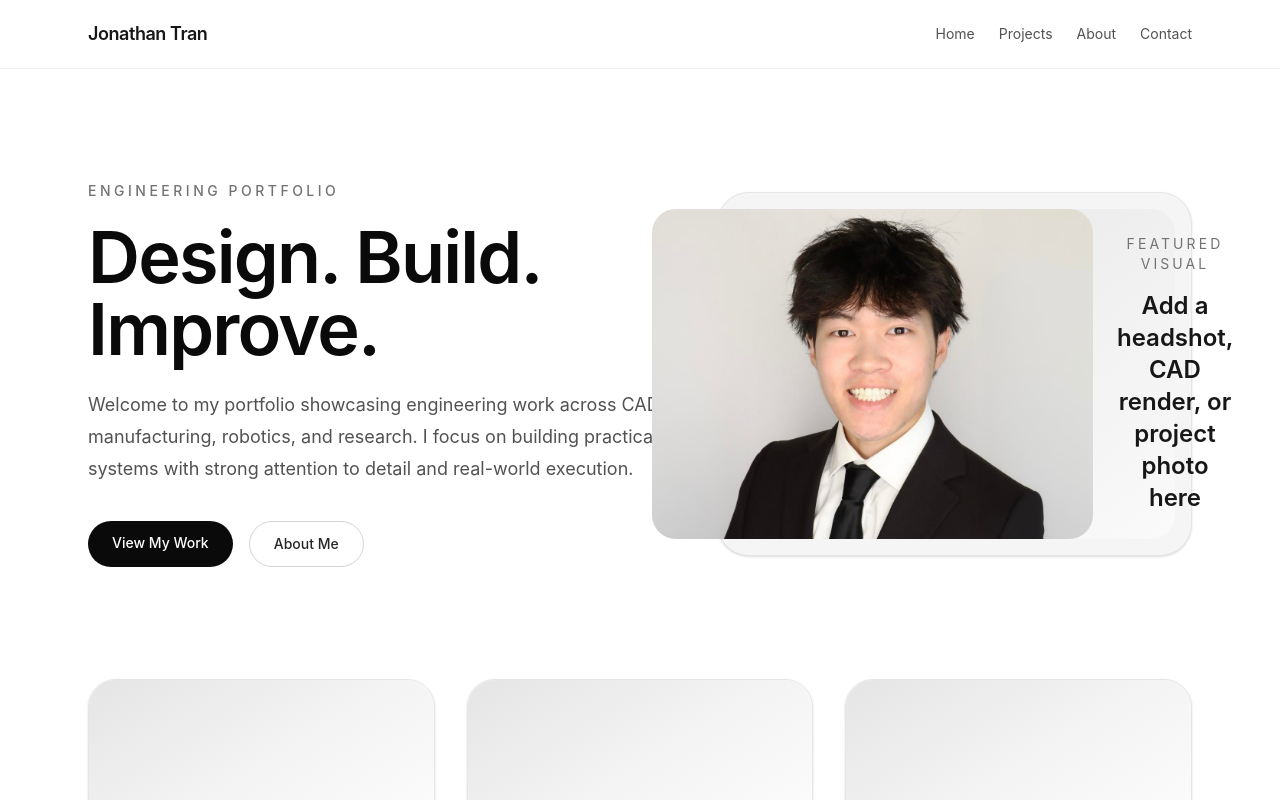
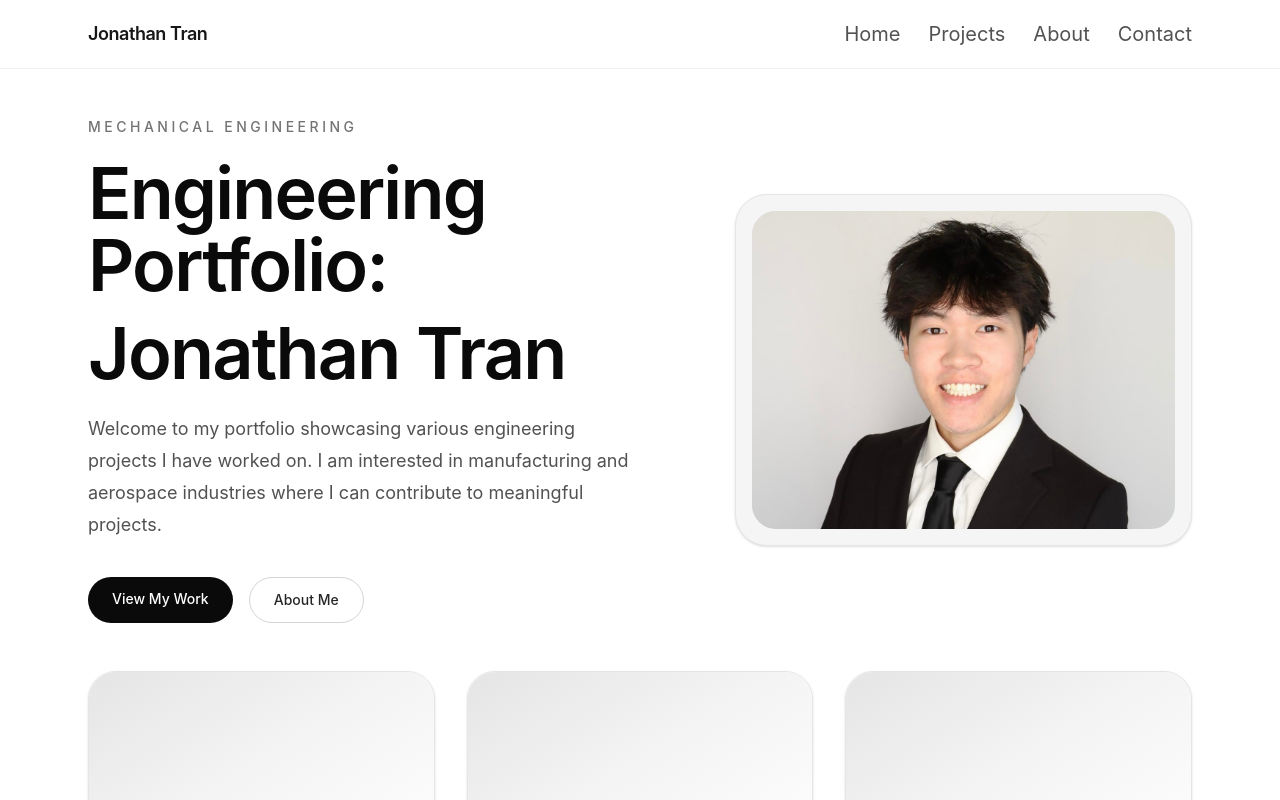
Before and after one commit to johnyman132/Portfolio, a React (Vite) app: page / in a window 1280 px wide. Shown: the top 800 px of the page. Built offline with nearby package versions, Linux system fonts and the light colour scheme.

Commit message:
UI adjustments

```diff
--- a/index.html
+++ b/index.html
@@ -8,7 +8,7 @@
     <link rel="apple-touch-icon" href="/icons/apple-touch-icon.png" />
     <link rel="manifest" href="/icons/site.webmanifest" />
     <meta name="viewport" content="width=device-width, initial-scale=1.0" />
-    <title>my-portfolio</title>
+    <title>Jonathan Tran - Engineering Portfolio</title>
   </head>
   <body>
     <div id="root"></div>
--- a/src/App.jsx
+++ b/src/App.jsx
@@ -32,7 +32,7 @@ function Navbar() {
           Jonathan Tran
         </Link>
 
-        <nav className="flex items-center gap-6 text-sm text-neutral-600">
+        <nav className="flex items-center gap-7 text-xl text-neutral-600">
           <Link to="/" className="transition hover:text-black">Home</Link>
           <Link to="/projects" className="transition hover:text-black">Projects</Link>
           <Link to="/about" className="transition hover:text-black">About</Link>
@@ -50,9 +50,7 @@ function Layout({ children }) {
       <main>{children}</main>
       <footer className="mt-20 border-t border-black/5">
         <div className="mx-auto max-w-6xl px-6 py-10">
-          <h3 className="text-xl font-semibold">Jonathan Tran</h3>
-          <p className="mt-2 text-sm text-neutral-600">Design. Build. Improve.</p>
-          <p className="mt-6 text-sm text-neutral-500">© 2026 Jonathan Tran. All rights reserved.</p>
+          <h3 className="text-l font-semibold">Made by Jonathan Tran</h3>
         </div>
       </footer>
     </div>
@@ -61,19 +59,22 @@ function Layout({ children }) {
 
 function Hero() {
   return (
-    <section className="mx-auto max-w-6xl px-6 py-20 md:py-28">
-      <div className="grid items-center gap-12 md:grid-cols-[1.1fr_0.9fr]">
+    <section className="mx-auto max-w-6xl px-6 py-8 md:py-12">
+      <div className="grid items-center gap-22 md:grid-cols-[1.1fr_0.9fr]">
         <div>
           <p className="text-sm font-medium uppercase tracking-[0.25em] text-neutral-500">
-            Engineering Portfolio
+            Mechanical Engineering
           </p>
           <h1 className="mt-5 text-5xl font-semibold tracking-tight text-neutral-950 md:text-7xl">
-            Design. Build. Improve.
+            Engineering Portfolio:
+          </h1>
+          <h1 className="mt-4 text-5xl font-semibold tracking-tight text-neutral-950 md:text-7xl">
+            Jonathan Tran
           </h1>
           <p className="mt-6 max-w-2xl text-lg leading-8 text-neutral-600">
-            Welcome to my portfolio showcasing engineering work across CAD,
-            manufacturing, robotics, and research. I focus on building practical
-            systems with strong attention to detail and real-world execution.
+            Welcome to my portfolio showcasing various engineering projects I
+            have worked on. I am interested in manufacturing and aerospace
+            industries where I can contribute to meaningful projects.
           </p>
 
           <div className="mt-9 flex flex-wrap gap-4">
@@ -99,13 +100,7 @@ function Hero() {
               alt="Professional headshot of Jonathan Tran"
               className="aspect-[4/3] w-full rounded-[1.5rem] object-cover"
             />
-            <div className="max-w-xs px-6">
-              <p className="text-sm uppercase tracking-[0.22em] text-neutral-500">
-                Featured Visual
-              </p>
-              <h2 className="mt-4 text-2xl font-semibold text-neutral-900">
-                Add a headshot, CAD render, or project photo here
-              </h2>
+            <div className="max-w-xs px-0">
             </div>
           </div>
         </div>
@@ -154,7 +149,7 @@ function Home() {
 function Projects() {
   return (
     <Layout>
-      <section className="mx-auto max-w-6xl px-6 py-20">
+      <section className="mx-auto max-w-6xl px-6 py-10">
         <h1 className="text-5xl font-semibold tracking-tight">Projects</h1>
         <p className="mt-4 max-w-2xl text-lg leading-8 text-neutral-600">
           A selection of projects in manufacturing, CAD, robotics, and research.
@@ -236,18 +231,28 @@ function ArmsLabProject() {
 function About() {
   return (
     <Layout>
-      <section className="mx-auto max-w-4xl px-6 py-20">
+      <section className="mx-auto max-w-4xl px-6 py-10">
         <h1 className="text-5xl font-semibold tracking-tight">About</h1>
         <p className="mt-8 text-lg leading-8 text-neutral-600">
-          I am a mechanical engineering student focused on CAD, manufacturing,
-          robotics, and hands-on engineering work. I enjoy building projects
-          that combine design thinking with practical implementation.
+          Currently pursuing a B.S. in Mechanical Engineering at UC Davis, with an expected graduation in June 2027.
+          I love to build things and design my way through solving real world problems! I am interested in
+          manufacturing and aerospace industries where I can work on meaningful projects.
         </p>
         <p className="mt-6 text-lg leading-8 text-neutral-600">
-          My experience includes student leadership, prototyping, engineering
-          research, and process-oriented project work. I’m especially interested
-          in roles where I can keep developing my technical skills while working
-          on real systems.
+          As a Manufacturing Engineer at the ARMS Laboratory at UC Davis, I support the research lab by assisting in
+          the development of CNC automation processes and optimizing machining controls. Additionally, I support
+          the Drivetrain subteam as a Powertrain Mechanical Engineer at Formula Racing at UC Davis through
+          planetary gearbox design and motor component/design drawing analysis using SolidWorks! I am skilled in
+          SolidWorks and Autodesk Fusion 360, with a strong foundation in engineering principles and a focus on
+          innovation in manufacturing systems.
+        </p>
+        <p className="mt-6 text-lg leading-8 text-neutral-600">
+          I am currently seeking mechanical engineering internship opportunities where I can grow my skills in
+          designing, prototyping, and manufacturing. As a motivated student, I am excited to learn through hands-on
+          experiences and in a teamwork setting.
+        </p>
+        <p className="mt-6 text-lg leading-8 text-neutral-600">
+          Incoming Manufacturing Engineering Intern @ Pivotal - Summer 2026
         </p>
       </section>
     </Layout>
@@ -264,7 +269,7 @@ function Files() {
 
   return (
     <Layout>
-      <section className="mx-auto max-w-4xl px-6 py-20">
+      <section className="mx-auto max-w-4xl px-6 py-10">
         <h1 className="text-5xl font-semibold tracking-tight">Contact</h1>
         <p className="mt-4 max-w-2xl text-lg leading-8 text-neutral-600">
           Feel free to reach out via email or explore the links below.
```
